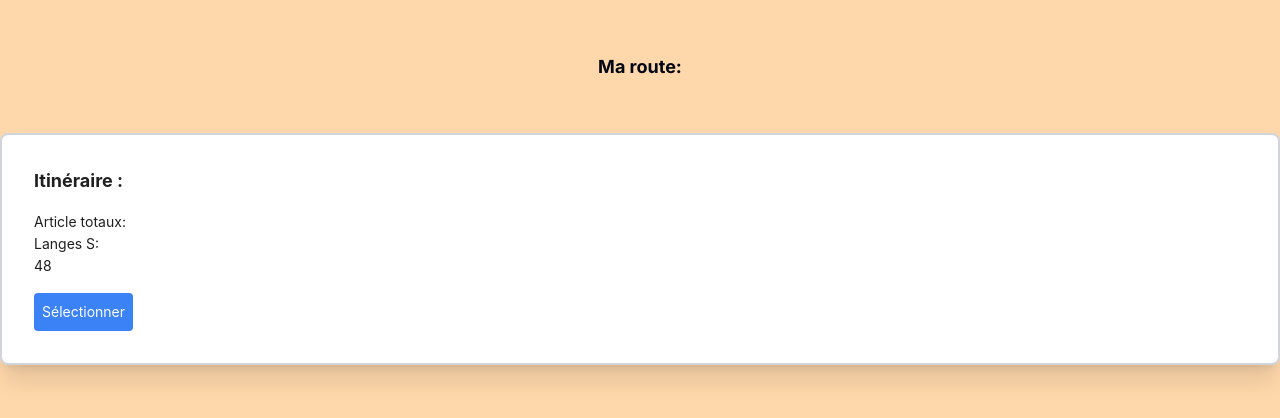
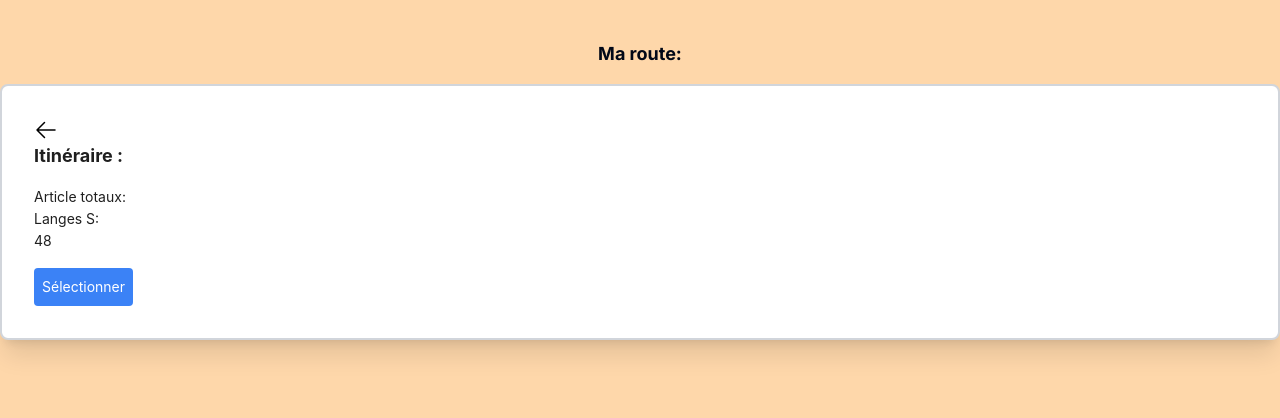
Before and after one commit to SachaNorden/PFE2023_FRONTEND, a Next.js app: page /itineraires/route in a window 1280 px wide. Shown: the top 418 px of the page. Built offline with nearby package versions, Linux system fonts and the light colour scheme.

Commit message:
back button

```diff
--- a/app/(itineraires)/(routes)/itineraires/route/page.tsx
+++ b/app/(itineraires)/(routes)/itineraires/route/page.tsx
@@ -1,14 +1,24 @@
 import FormComponent from "@/components/ui/Form.component";
+import back from "@/public/arrow-left.svg";
 
 
 export default function Route (routeDetails){
     return(
         <div className="items-center justify-center h-1/3">
-        <div className="flex flex-col items-center justify-center h-1/2">
-            <div className="text-lg font-bold">Ma route: {routeDetails.livreur}</div>
+            <br></br>
+        <div className="w-full flex items-center justify-between px-4 py-4">
+            <div className="flex-initial">
+                {/* Remplace ce div par ton icône de flèche */}
+
+            </div>
+            {/* Titre "Ma route" centré */}
+            <div className="flex-grow text-center text-lg font-bold">
+                Ma route: {routeDetails.livreur}
+            </div>
         </div>
             <FormComponent >
                 <div>
+                    <img src={back.src} alt="Back" className="w-6 h-6" />
                 <div className="font-bold text-lg mb-4">Itinéraire {routeDetails.id}:</div>
                 <p>Article totaux:</p>
                 {/* Ici, tu listes les articles de l'itinéraire. */}
```
Also changed, not shown: public/arrow-left.svg (added), public/plus-circle.svg (added).
